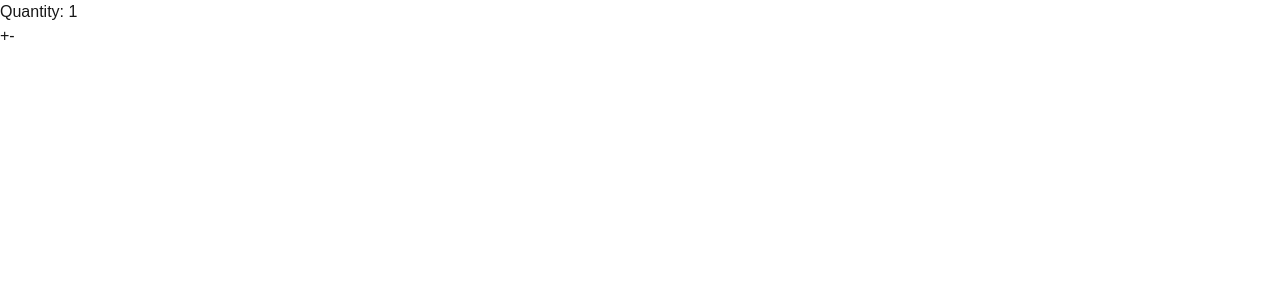
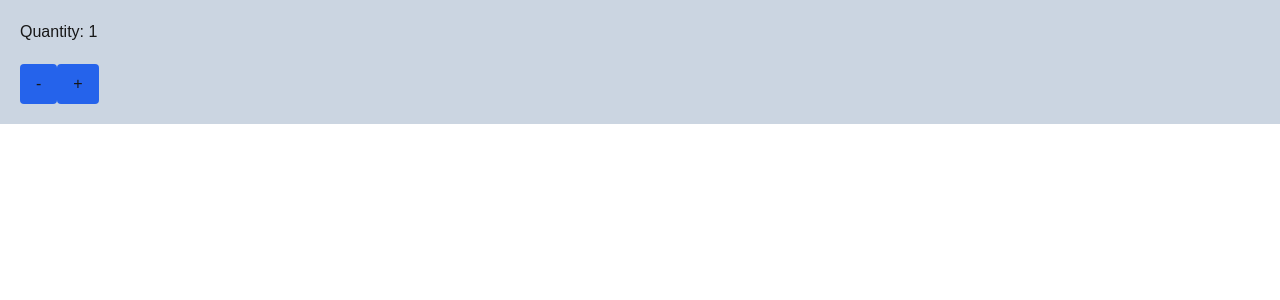
Before and after one commit to emily-thieu56/cprg306-assignments, a Next.js app: page /week-4 in a window 1280 px wide. Shown: the top 300 px of the page. Built offline with nearby package versions, Linux system fonts and the light colour scheme.

Commit message:
added styling (week 4)

```diff
--- a/app/week-4/new-item.js
+++ b/app/week-4/new-item.js
@@ -15,11 +15,12 @@ export default function NewItem(){
         }
     }
 
+    let btnStyles = " bg-blue-600 rounded py-2 px-4 mt-5 hover:bg-blue-400 active:bg-yellow-500 disabled:bg-gray-400"
     return (
-        <div>
+        <div className="bg-slate-300 p-5">
             <p>Quantity: {quantity}</p>
-            <button onClick={incrementQuantity}> + </button>
-            <button onClick={decrementQuantity}> - </button>
+            <button className={btnStyles} onClick={decrementQuantity}> - </button>
+            <button className={btnStyles} onClick={incrementQuantity}> + </button>
         </div>
     );
 }
```
